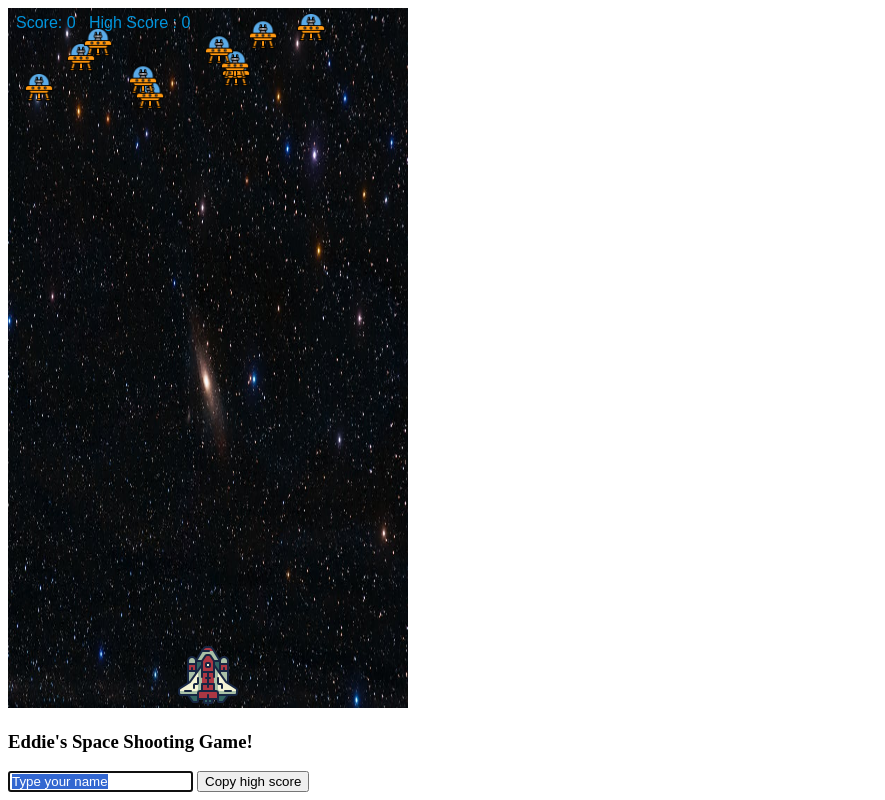
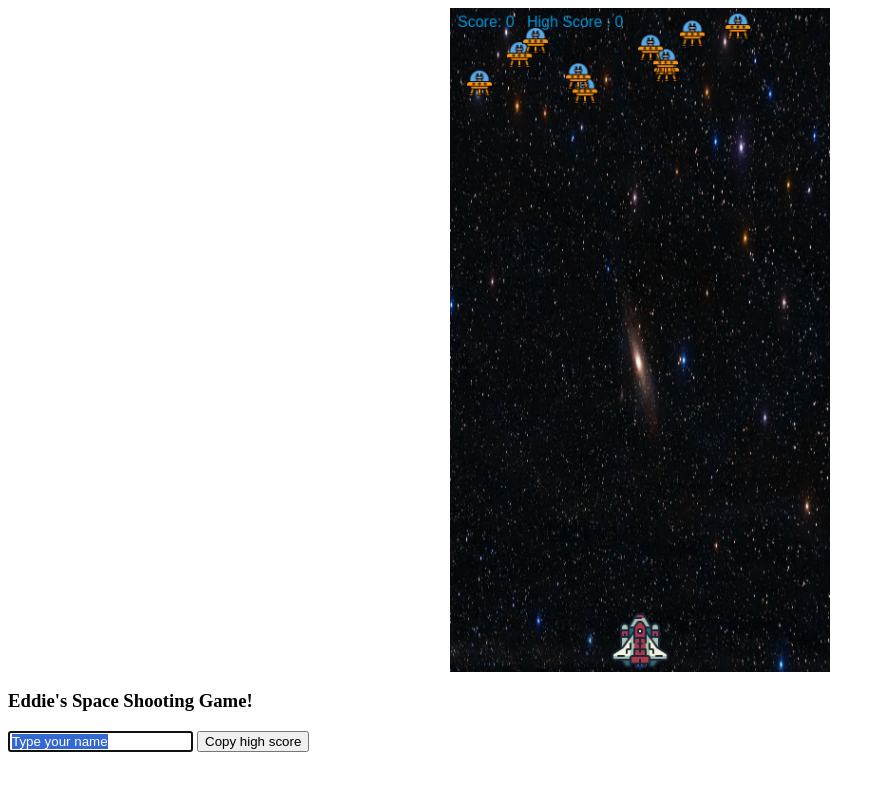
Before and after one commit to JustEddie/javascript-project-space-shooting-game, a plain HTML site: page index.html in a window 1280 px wide. Both pictures are taken after a click on the button "Copy high score". Shown: the whole page, without its empty margins (0-885 px from the left). Drawn offline with Linux system fonts and the light colour scheme.

Commit message:
created style css. placed canvas in the middle

```diff
--- a/index.html
+++ b/index.html
@@ -5,11 +5,12 @@
     <meta http-equiv="X-UA-Compatible" content="IE=edge" />
     <meta name="viewport" content="width=device-width, initial-scale=1.0" />
     <title>Space Shooting Game</title>
+    <link rel="stylesheet" href="styles.css"
   </head>
   <body>
     <h3>Eddie's Space Shooting Game!</h3>
     <script src="index.js"></script>
-    <input type="text" value="Type your name" id="enterName" />
+    <input type="text" value="Type your name" id="typeName" />
     <button onclick="copyScore()">Copy high score</button>
   </body>
 </html>
--- a/index.js
+++ b/index.js
@@ -191,6 +191,7 @@ function replay() {
     updateGameArea();
    } else {
     document.write(`Your highest score is ${highScore} \n See you again!`);
+    gameArea.context.drawImage(gameOverImage, 0, 150, 400, 300);
   }
 }
 
@@ -262,7 +263,7 @@ function gameIsOver() {
 // }
 function copyScore() {
   /* Get the text field */
-  let copyText = document.getElementById("enterName");
+  let copyText = document.getElementById("typeName");
 
   /* Select the text field */
   copyText.select();
--- /dev/null
+++ b/styles.css
@@ -0,0 +1,8 @@
+canvas {
+    padding-left: 0;
+    padding-right: 0;
+    margin-left: auto;
+    margin-right: auto;
+    display: block;
+    width: 30%;
+}
```
Also changed, not shown: style.css (deleted), 1 other file.
